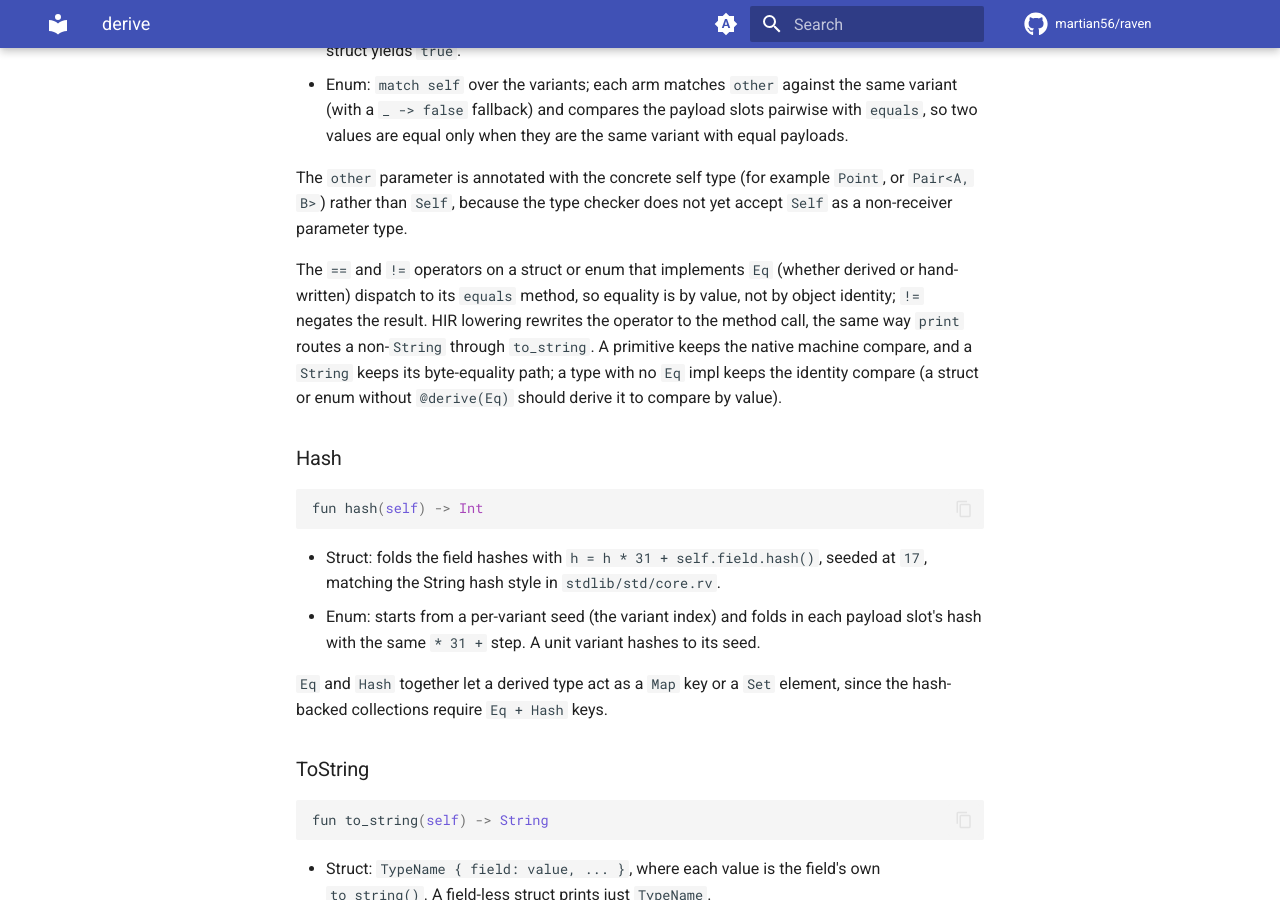
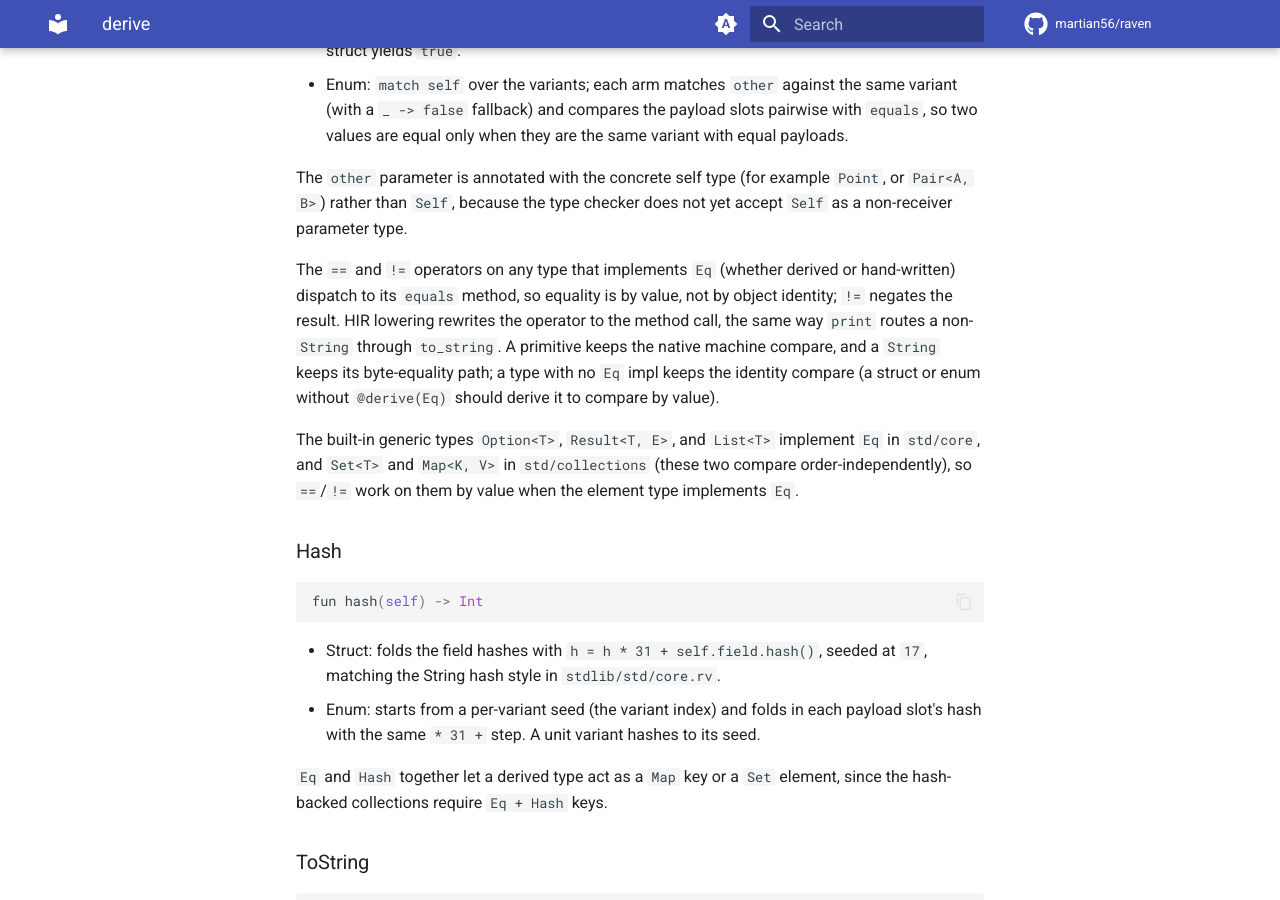
Before and after one commit to martian56/raven, an MkDocs documentation site: the page built from docs/v2/specs/derive.md, in a window 1280 px wide and 900 px high, scrolled down 1611 px. Built offline with MkDocs 1.6.1 and Material for MkDocs 9.7.7, drawn with Linux system fonts in a browser that asks for light colours; comment, search, counter and statistics services are not loaded.

Commit message:
feat(stdlib): Eq for Option, Result, List, Set, and Map
`==`/`!=` now compare the built-in generic and collection types by value.
Adds `impl Eq` for `Option<T>`, `Result<T, E>`, and `List<T>` in std/core
(always available) and for `Set<T>` and `Map<K, V>` in std/collections (both
compare order-independently). An element type must implement `Eq`, which the
impl bound requires.

This is the follow-up to the 2.10.2 operator fix (#340): the operators dispatch
to a type's `equals` method, but these types had no `Eq` impl, so they still
compared by object identity (`Some(1) == Some(1)` and `[1, 2] == [1, 2]` were
false). HIR's `==`/`!=` desugar now recognizes the built-in `Option`/`Result`/
`List` types in addition to structs and enums; `Set`/`Map` are ordinary
structs and were already covered.

Adds a golden example collection_eq.

Fixes #342.

```diff
--- a/Cargo.toml
+++ b/Cargo.toml
@@ -2,7 +2,7 @@
 members = [".", "raven-runtime"]
 
 [workspace.package]
-version = "2.10.2"
+version = "2.11.0"
 edition = "2021"
 authors = ["martian56"]
 license = "MIT"
--- a/docs/v2/specs/derive.md
+++ b/docs/v2/specs/derive.md
@@ -77,14 +77,18 @@
 `Point`, or `Pair<A, B>`) rather than `Self`, because the type checker does
 not yet accept `Self` as a non-receiver parameter type.
 
-The `==` and `!=` operators on a struct or enum that implements `Eq` (whether
-derived or hand-written) dispatch to its `equals` method, so equality is by
-value, not by object identity; `!=` negates the result. HIR lowering rewrites
-the operator to the method call, the same way `print` routes a non-`String`
-through `to_string`. A primitive keeps the native machine compare, and a
-`String` keeps its byte-equality path; a type with no `Eq` impl keeps the
-identity compare (a struct or enum without `@derive(Eq)` should derive it to
-compare by value).
+The `==` and `!=` operators on any type that implements `Eq` (whether derived
+or hand-written) dispatch to its `equals` method, so equality is by value, not
+by object identity; `!=` negates the result. HIR lowering rewrites the operator
+to the method call, the same way `print` routes a non-`String` through
+`to_string`. A primitive keeps the native machine compare, and a `String` keeps
+its byte-equality path; a type with no `Eq` impl keeps the identity compare (a
+struct or enum without `@derive(Eq)` should derive it to compare by value).
+
+The built-in generic types `Option<T>`, `Result<T, E>`, and `List<T>` implement
+`Eq` in `std/core`, and `Set<T>` and `Map<K, V>` in `std/collections` (these
+two compare order-independently), so `==`/`!=` work on them by value when the
+element type implements `Eq`.
 
 ### Hash
 
```
Also changed, not shown: CHANGELOG.md (+6 -0 lines), 6 other files.
